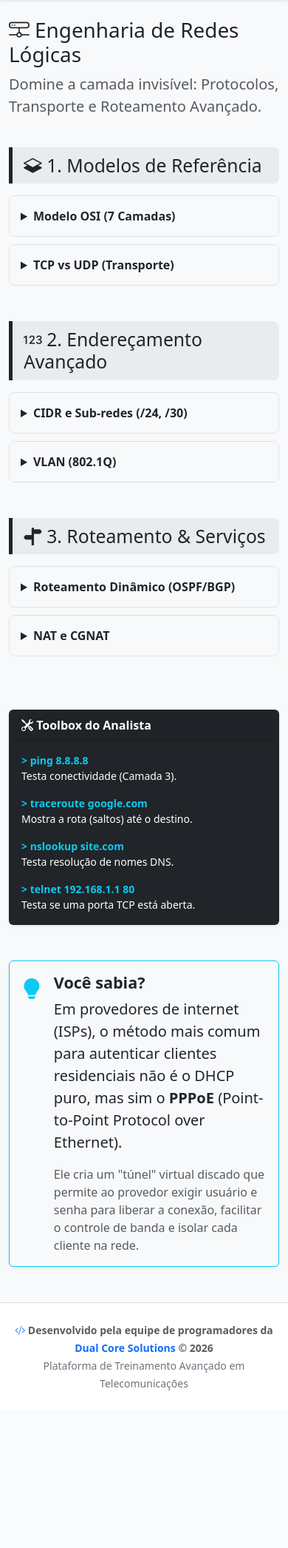
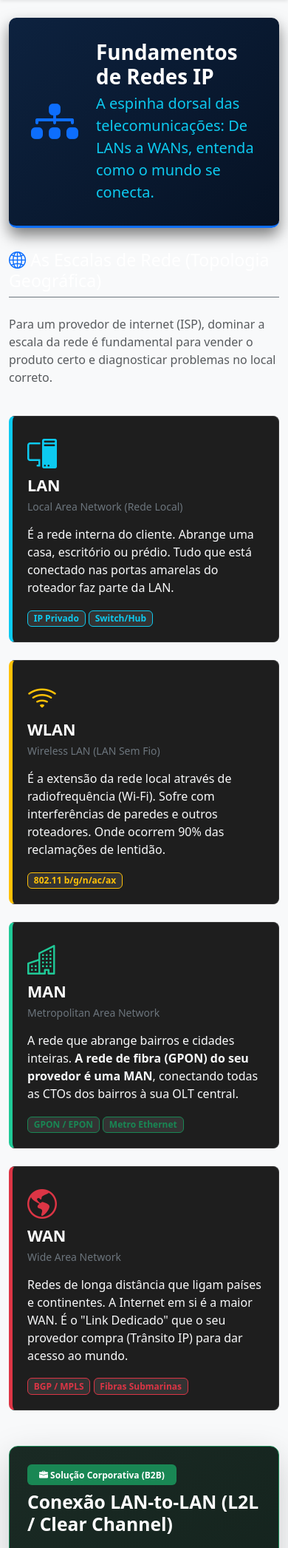
Before and after one commit to binhog29/projeto_telecom, a Flask app: page /ip/teoria in a window 390 px wide. Shown: the part 56-2148 px from the top of the page at 74% size. Before the commit the page ends 1935 px from the top, so only its background shows below. Run offline with Flask 3, Linux system fonts and the light colour scheme.

Commit message:
fix: Ajuste de responsividade na página de teoria IP para telemóveis

```diff
--- a/templates/ip_teoria.html
+++ b/templates/ip_teoria.html
@@ -1,113 +1,208 @@
 {% extends "base.html" %}
 
 {% block conteudo %}
-<div class="row mb-4">
-    <div class="col-12">
-        <h1 class="text-dark"><i class="bi bi-hdd-network"></i> Engenharia de Redes Lógicas</h1>
-        <p class="lead text-muted">Domine a camada invisível: Protocolos, Transporte e Roteamento Avançado.</p>
+<style>
+    .teoria-header {
+        background: linear-gradient(135deg, #0d223f 0%, #061224 100%);
+        border-bottom: 3px solid #0d6efd;
+        border-radius: 10px;
+        padding: 30px;
+        margin-bottom: 30px;
+        box-shadow: 0 10px 20px rgba(0,0,0,0.5);
+    }
+    .concept-card {
+        background-color: #1e1e1e;
+        border: 1px solid #333;
+        border-left: 5px solid #0dcaf0;
+        border-radius: 8px;
+        padding: 20px;
+        height: 100%;
+        transition: transform 0.3s, box-shadow 0.3s;
+    }
+    .concept-card:hover {
+        transform: translateY(-5px);
+        box-shadow: 0 10px 25px rgba(13, 202, 240, 0.2);
+        border-color: #0dcaf0;
+    }
+    .concept-icon {
+        font-size: 2.5rem;
+        color: #0dcaf0;
+        margin-bottom: 15px;
+    }
+    .l2l-section {
+        background: linear-gradient(135deg, #1a2a24 0%, #0d1b15 100%);
+        border: 1px solid #198754;
+        border-radius: 12px;
+    }
+    .journey-box {
+        background: #111;
+        border: 1px dashed #555;
+        border-radius: 8px;
+        padding: 15px;
+        text-align: center;
+        position: relative;
+    }
+    .journey-arrow {
+        color: #ffc107;
+        font-size: 1.5rem;
+    }
+    .badge-protocol {
+        background-color: #333;
+        color: #0dcaf0;
+        border: 1px solid #0dcaf0;
+    }
+</style>
+
+<div class="teoria-header text-white">
+    <div class="d-flex align-items-center">
+        <i class="bi bi-diagram-3-fill me-4 text-primary" style="font-size: 4rem;"></i>
+        <div>
+            <h1 class="fw-bold mb-1">Fundamentos de Redes IP</h1>
+            <p class="text-info mb-0 fs-5">A espinha dorsal das telecomunicações: De LANs a WANs, entenda como o mundo se conecta.</p>
+        </div>
     </div>
 </div>
 
-<div class="row g-4">
-    <div class="col-lg-8">
+<div class="row mb-5 g-4">
+    <div class="col-12">
+        <h3 class="text-white border-bottom border-secondary pb-2 mb-4"><i class="bi bi-globe2 text-primary"></i> As Escalas de Rede (Topologia Geográfica)</h3>
+        <p class="text-muted">Para um provedor de internet (ISP), dominar a escala da rede é fundamental para vender o produto certo e diagnosticar problemas no local correto. </p>
+    </div>
 
-        <h2 class="section-title text-dark" style="border-color: #212529 !important;"><i class="bi bi-layers-half"></i> 1. Modelos de Referência</h2>
-        <div class="mt-3 mb-5">
-            <details>
-                <summary>Modelo OSI (7 Camadas)</summary>
-                <div class="details-content">
-                    <ul class="list-group list-group-flush small">
-                        <li class="list-group-item"><strong>7. Aplicação:</strong> HTTP, FTP, SMTP (O que o usuário vê).</li>
-                        <li class="list-group-item"><strong>6. Apresentação:</strong> Criptografia (SSL/TLS), Formatos (JPG).</li>
-                        <li class="list-group-item"><strong>5. Sessão:</strong> Controle de diálogo.</li>
-                        <li class="list-group-item list-group-item-primary"><strong>4. Transporte:</strong> TCP (Confiável) vs UDP (Rápido).</li>
-                        <li class="list-group-item list-group-item-primary"><strong>3. Rede:</strong> Endereçamento IP e Roteamento.</li>
-                        <li class="list-group-item list-group-item-primary"><strong>2. Enlace:</strong> MAC Address, Switches, VLANs.</li>
-                        <li class="list-group-item"><strong>1. Física:</strong> Cabos, Fibra, RF (Sinais elétricos/ópticos).</li>
+    <div class="col-md-6 col-lg-3">
+        <div class="concept-card">
+            <i class="bi bi-pc-display concept-icon"></i>
+            <h4 class="text-white fw-bold">LAN</h4>
+            <h6 class="text-secondary small">Local Area Network (Rede Local)</h6>
+            <p class="text-light mt-3">É a rede interna do cliente. Abrange uma casa, escritório ou prédio. Tudo que está conectado nas portas amarelas do roteador faz parte da LAN.</p>
+            <span class="badge badge-protocol">IP Privado</span> <span class="badge badge-protocol">Switch/Hub</span>
+        </div>
+    </div>
+
+    <div class="col-md-6 col-lg-3">
+        <div class="concept-card" style="border-left-color: #ffc107;">
+            <i class="bi bi-wifi concept-icon" style="color: #ffc107;"></i>
+            <h4 class="text-white fw-bold">WLAN</h4>
+            <h6 class="text-secondary small">Wireless LAN (LAN Sem Fio)</h6>
+            <p class="text-light mt-3">É a extensão da rede local através de radiofrequência (Wi-Fi). Sofre com interferências de paredes e outros roteadores. Onde ocorrem 90% das reclamações de lentidão.</p>
+            <span class="badge badge-protocol border-warning text-warning">802.11 b/g/n/ac/ax</span>
+        </div>
+    </div>
+
+    <div class="col-md-6 col-lg-3">
+        <div class="concept-card" style="border-left-color: #20c997;">
+            <i class="bi bi-buildings concept-icon" style="color: #20c997;"></i>
+            <h4 class="text-white fw-bold">MAN</h4>
+            <h6 class="text-secondary small">Metropolitan Area Network</h6>
+            <p class="text-light mt-3">A rede que abrange bairros e cidades inteiras. <strong>A rede de fibra (GPON) do seu provedor é uma MAN</strong>, conectando todas as CTOs dos bairros à sua OLT central.</p>
+            <span class="badge badge-protocol border-success text-success">GPON / EPON</span> <span class="badge badge-protocol border-success text-success">Metro Ethernet</span>
+        </div>
+    </div>
+
+    <div class="col-md-6 col-lg-3">
+        <div class="concept-card" style="border-left-color: #dc3545;">
+            <i class="bi bi-globe-americas concept-icon" style="color: #dc3545;"></i>
+            <h4 class="text-white fw-bold">WAN</h4>
+            <h6 class="text-secondary small">Wide Area Network</h6>
+            <p class="text-light mt-3">Redes de longa distância que ligam países e continentes. A Internet em si é a maior WAN. É o "Link Dedicado" que o seu provedor compra (Trânsito IP) para dar acesso ao mundo.</p>
+            <span class="badge badge-protocol border-danger text-danger">BGP / MPLS</span> <span class="badge badge-protocol border-danger text-danger">Fibras Submarinas</span>
+        </div>
+    </div>
+</div>
+
+<div class="row mb-5">
+    <div class="col-12">
+        <div class="l2l-section p-4 p-md-5 shadow-lg">
+            <div class="row align-items-center">
+                <div class="col-lg-7">
+                    <span class="badge bg-success mb-2 px-3 py-2 fw-bold"><i class="bi bi-briefcase-fill"></i> Solução Corporativa (B2B)</span>
+                    <h2 class="text-white fw-bold mb-3">Conexão LAN-to-LAN (L2L / Clear Channel)</h2>
+                    <p class="text-light fs-6">
+                        Imagine que um Banco tem uma Matriz no centro da cidade e uma Agência num bairro distante. Eles precisam que o computador da Agência aceda ao servidor da Matriz como se estivessem na mesma sala, com segurança extrema e sem passar pela internet pública.
+                    </p>
+                    <p class="text-light">
+                        <strong>O que o provedor faz:</strong> Em vez de entregar internet (PPPoE/NAT) para esses locais, o provedor cria um "Túnel Virtual" na sua própria infraestrutura (na sua OLT e nos seus Switches Core). Para os roteadores do Banco, é como se o provedor tivesse esticado um cabo de rede gigante e invisível ligando a Agência diretamente à Matriz.
+                    </p>
+                    <ul class="text-info fw-bold mt-4 list-unstyled">
+                        <li class="mb-2"><i class="bi bi-check-circle-fill text-success"></i> Vantagem 1: Nenhuma gota de dados vai para a internet aberta (Segurança).</li>
+                        <li class="mb-2"><i class="bi bi-check-circle-fill text-success"></i> Vantagem 2: Latência baixíssima (Ping de 1ms ou 2ms).</li>
+                        <li class="mb-2"><i class="bi bi-check-circle-fill text-success"></i> Tecnologias usadas no Core: VLAN Q-in-Q, VPLS ou MPLS.</li>
                     </ul>
                 </div>
-            </details>
-            <details>
-                <summary>TCP vs UDP (Transporte)</summary>
-                <div class="details-content">
-                    <p><strong>TCP:</strong> Garante a entrega. Se perder, reenvia. Lento, mas confiável. (Web, Email, Arquivos)</p>
-                    <p><strong>UDP:</strong> Dispara e esquece. Rápido, mas pode perder pacotes. (VoIP, Jogos, Streaming ao vivo)</p>
+                <div class="col-lg-5 text-center mt-4 mt-lg-0">
+                    <div class="bg-dark p-4 rounded border border-secondary shadow">
+                        <h5 class="text-white border-bottom border-secondary pb-2 mb-4">Esquema do Túnel L2L</h5>
+
+                        <div class="d-flex justify-content-between align-items-center text-light mt-3 small">
+                            <div class="text-center">
+                                <i class="bi bi-building fs-1 text-primary"></i><br>Matriz (LAN A)<br><span class="badge bg-secondary">192.168.0.0/24</span>
+                            </div>
+                            <div class="journey-arrow">
+                                <i class="bi bi-arrow-left-right"></i><br>
+                                <span class="badge bg-success" style="font-size: 0.6rem;">Nuvem do Provedor (VLAN)</span>
+                            </div>
+                            <div class="text-center">
+                                <i class="bi bi-shop fs-1 text-info"></i><br>Filial (LAN B)<br><span class="badge bg-secondary">192.168.0.0/24</span>
+                            </div>
+                        </div>
+                    </div>
                 </div>
-            </details>
-        </div>
-
-        <h2 class="section-title text-dark" style="border-color: #212529 !important;"><i class="bi bi-123"></i> 2. Endereçamento Avançado</h2>
-        <div class="mt-3 mb-5">
-            <details>
-                <summary>CIDR e Sub-redes (/24, /30)</summary>
-                <div class="details-content">
-                    <ul>
-                        <li><code>/32</code> = 1 IP (Loopback/Cliente único)</li>
-                        <li><code>/30</code> = 4 IPs (2 úteis). Para enlace entre roteadores.</li>
-                        <li><code>/29</code> = 8 IPs (6 úteis). Para clientes corporativos com IPs fixos.</li>
-                        <li><code>/24</code> = 256 IPs (254 úteis). Padrão para redes locais (LAN).</li>
-                    </ul>
-                </div>
-            </details>
-             <details>
-                <summary>VLAN (802.1Q)</summary>
-                <div class="details-content">
-                    <p>Redes virtuais dentro do mesmo cabo físico. Separa tráfego de clientes, gerência e VoIP usando "tags" (etiquetas).</p>
-                </div>
-            </details>
-        </div>
-
-        <h2 class="section-title text-dark" style="border-color: #212529 !important;"><i class="bi bi-signpost-split-fill"></i> 3. Roteamento & Serviços</h2>
-        <div class="mt-3 mb-5">
-            <details>
-                <summary>Roteamento Dinâmico (OSPF/BGP)</summary>
-                <div class="details-content">
-                    <p><strong>OSPF (IGP):</strong> Roteamento interno. Acha o caminho mais rápido dentro da sua rede.</p>
-                    <p><strong>BGP (EGP):</strong> Roteamento externo. É o protocolo que conecta seu provedor à Internet mundial.</p>
-                </div>
-            </details>
-            <details>
-                <summary>NAT e CGNAT</summary>
-                <div class="details-content">
-                    <p><strong>NAT:</strong> Vários dispositivos privados compartilham 1 IP público.</p>
-                    <p><strong>CGNAT:</strong> NAT feito pelo provedor em grande escala. Economiza IPs públicos, mas atrapalha jogos e serviços que precisam de portas abertas.</p>
-                </div>
-            </details>
-        </div>
-
-    </div>
-
-    <div class="col-lg-4">
-        <div class="card bg-dark text-white shadow-sm mb-4 sticky-top" style="top: 100px; z-index: 1;">
-            <div class="card-header fw-bold">
-                <i class="bi bi-tools"></i> Toolbox do Analista
-            </div>
-            <div class="card-body">
-                <ul class="list-unstyled small mb-0">
-                    <li class="mb-3"><strong class="text-info">> ping 8.8.8.8</strong><br>Testa conectividade (Camada 3).</li>
-                    <li class="mb-3"><strong class="text-info">> traceroute google.com</strong><br>Mostra a rota (saltos) até o destino.</li>
-                    <li class="mb-3"><strong class="text-info">> nslookup site.com</strong><br>Testa resolução de nomes DNS.</li>
-                    <li><strong class="text-info">> telnet 192.168.1.1 80</strong><br>Testa se uma porta TCP está aberta.</li>
-                </ul>
             </div>
         </div>
     </div>
 </div>
 
-<div class="row mt-4">
+<div class="row mb-5">
     <div class="col-12">
-        <div class="card border-info shadow-sm" style="background-color: #f8f9fa;">
-            <div class="card-body d-flex align-items-start">
-                <div class="me-3 text-info">
-                    <i class="bi bi-lightbulb-fill fs-1"></i>
-                </div>
-                <div>
-                    <h4 class="card-title fw-bold text-dark">Você sabia?</h4>
-                    <p class="card-text fs-5">Em provedores de internet (ISPs), o método mais comum para autenticar clientes residenciais não é o DHCP puro, mas sim o <strong>PPPoE</strong> (Point-to-Point Protocol over Ethernet).</p>
-                    <p class="text-muted mb-0">Ele cria um "túnel" virtual discado que permite ao provedor exigir usuário e senha para liberar a conexão, facilitar o controle de banda e isolar cada cliente na rede.</p>
-                </div>
+        <h3 class="text-white border-bottom border-secondary pb-2 mb-4"><i class="bi bi-send-check text-warning"></i> A Jornada do Pacote (Como tudo se encaixa)</h3>
+        <p class="text-muted mb-4">Quando um cliente envia uma mensagem de WhatsApp ou clica num vídeo no TikTok, a informação passa por vários equipamentos e mudanças de estado. Entender este caminho é o segredo para diagnosticar onde um problema está a ocorrer.</p>
+
+        <div class="d-flex flex-column flex-lg-row justify-content-between align-items-center gap-3">
+
+            <div class="journey-box flex-fill w-100 border-light">
+                <i class="bi bi-phone text-light fs-2"></i>
+                <h6 class="text-white mt-2 mb-1">1. Celular do Cliente</h6>
+                <small class="text-secondary">Conectado via WLAN (Wi-Fi). Envia sinal de rádio.</small>
             </div>
+
+            <i class="bi bi-chevron-right journey-arrow d-none d-lg-block"></i>
+            <i class="bi bi-chevron-down journey-arrow d-lg-none my-2"></i>
+
+            <div class="journey-box flex-fill w-100 border-warning">
+                <i class="bi bi-router text-warning fs-2"></i>
+                <h6 class="text-white mt-2 mb-1">2. Roteador / ONU</h6>
+                <small class="text-secondary">Recebe rádio e converte em luz (Laser TX). Autentica PPPoE.</small>
+            </div>
+
+            <i class="bi bi-chevron-right journey-arrow d-none d-lg-block"></i>
+            <i class="bi bi-chevron-down journey-arrow d-lg-none my-2"></i>
+
+            <div class="journey-box flex-fill w-100 border-info">
+                <i class="bi bi-diagram-2 text-info fs-2"></i>
+                <h6 class="text-white mt-2 mb-1">3. Rede Externa (Física)</h6>
+                <small class="text-secondary">A luz viaja pelo Drop, CTO e CEO através da rede MAN.</small>
+            </div>
+
+            <i class="bi bi-chevron-right journey-arrow d-none d-lg-block"></i>
+            <i class="bi bi-chevron-down journey-arrow d-lg-none my-2"></i>
+
+            <div class="journey-box flex-fill w-100 border-primary">
+                <i class="bi bi-hdd-network text-primary fs-2"></i>
+                <h6 class="text-white mt-2 mb-1">4. Datacenter (Core)</h6>
+                <small class="text-secondary">A OLT recebe a luz. O BRAS roteia e aplica o plano de banda.</small>
+            </div>
+
+            <i class="bi bi-chevron-right journey-arrow d-none d-lg-block"></i>
+            <i class="bi bi-chevron-down journey-arrow d-lg-none my-2"></i>
+
+            <div class="journey-box flex-fill w-100 border-danger">
+                <i class="bi bi-cloud-globe text-danger fs-2"></i>
+                <h6 class="text-white mt-2 mb-1">5. Internet (WAN)</h6>
+                <small class="text-secondary">Saída via Trânsito IP (BGP) para os servidores globais.</small>
+            </div>
+
         </div>
     </div>
 </div>
+
 {% endblock %}
```
